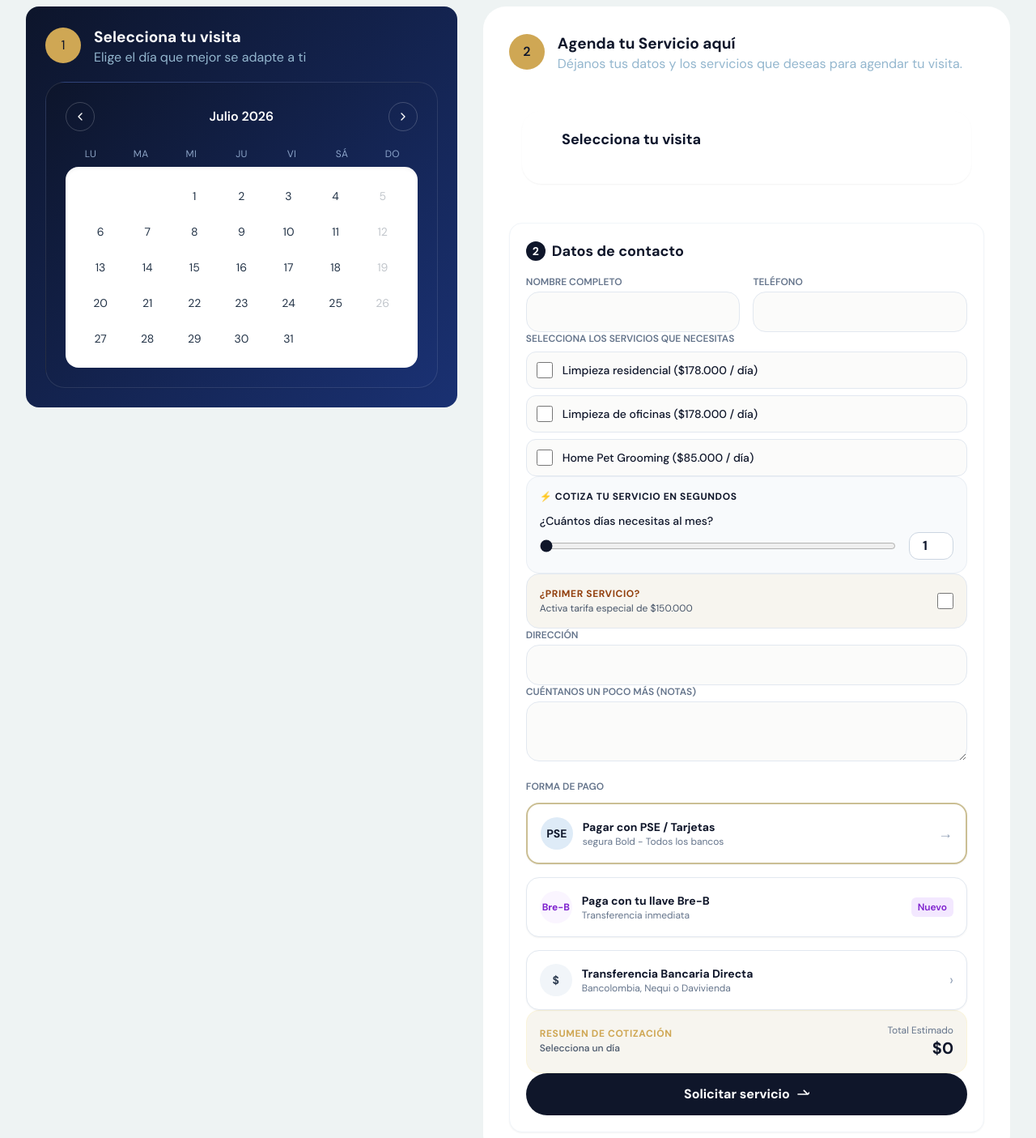
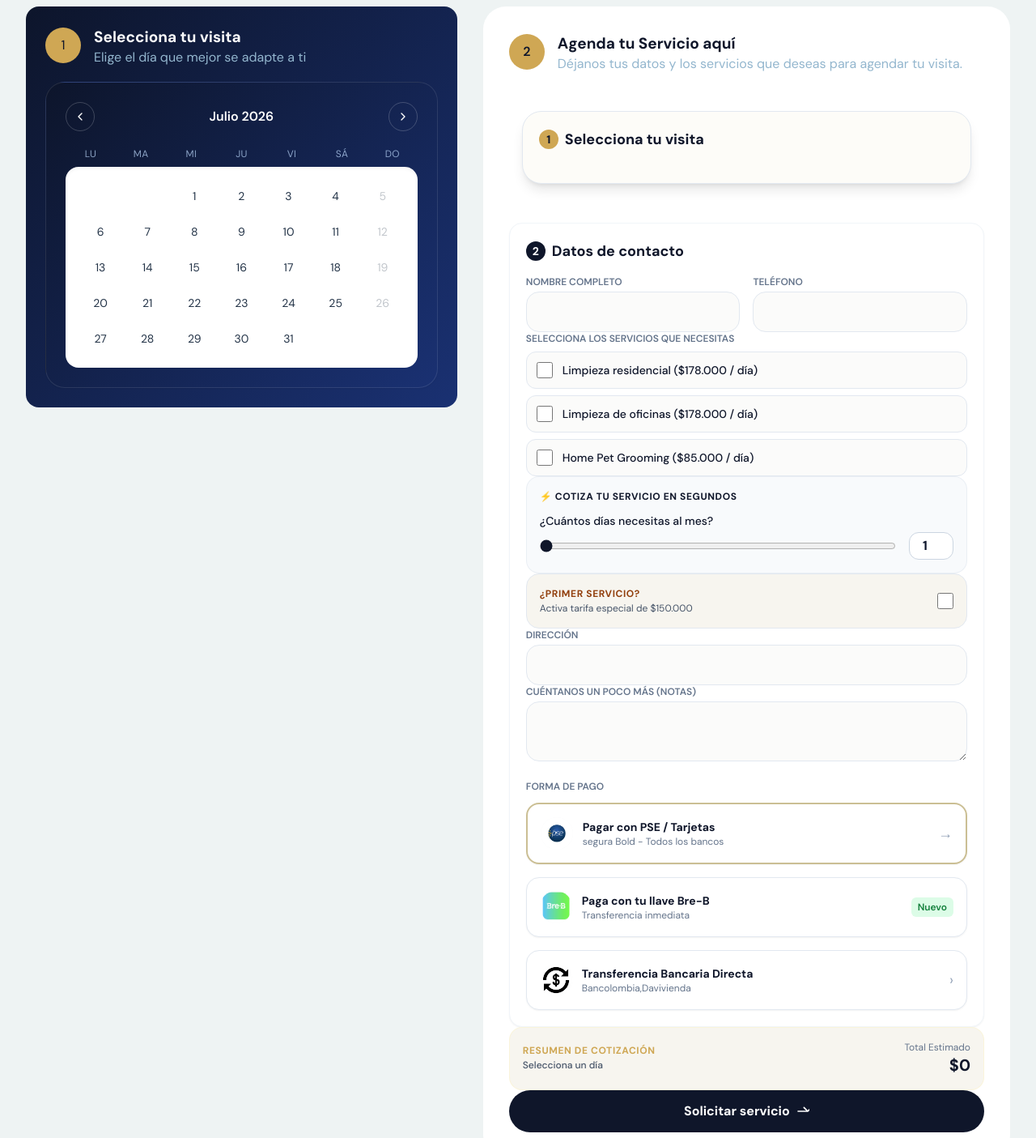
Before and after one commit to procleancomercial/proclean-web, a plain HTML site: page index.html in a window 1280 px wide. Shown: the part 2560-3965 px from the top of the page at 81% size. Drawn offline with nearby package versions, Linux system fonts and the light colour scheme.

Commit message:
Actualización de estilos de pago

```diff
--- a/index.html
+++ b/index.html
@@ -854,7 +854,7 @@
         </section>
         <section id="agenda" class="py-20 lg:py-28 bg-[#eef3f3]">
             <div class="max-w-7xl mx-auto px-5 lg:px-8">
-                <div class="max-w-2xl mb-10">
+                <div class="max-w-2xl mb-10 mx-auto text-center flex flex-col items-center">
                     <p data-template-id="booking-eyebrow"
                         class="canva-text text-xs tracking-[.28em] uppercase font-semibold mb-4"
                         style="color: #CFA754; font-weight: 700; font-style: normal; font-size: 16px;">AGENDA
@@ -934,13 +934,12 @@
 
 
     <!-- TARJETA DEL CALENDARIO CON EL DEGRADADO OSCURO EN MOVIMIENTO -->
-                    <div class="mi-calendario-animado p-5 text-white rounded-3xl border border-white/10 shadow-sm w-full mb-6">
-                        <h3 class="text-lg font-bold text-[#0d152b] items-center gap-2 mb-4">
-                            <span class="bg-white/20 text-white rounded-full w-6 h-6 inline-flex items-center justify-center text-sm font-bold flex-shrink-0">1</span>
+                    <div class="mi-calendario-animado p-5 rounded-3xl border border-slate-200 shadow-lg w-full mb-6 bg-[#fdfcf8]">
+    <h3 class="text-lg font-bold text-[#0F162A] flex items-center gap-2 mb-4">
+        <span class="bg-[#CFA754] text-[#0F162A] rounded-full w-6 h-6 inline-flex items-center justify-center text-sm font-bold flex-shrink-0">1</span>
         Selecciona tu visita
     </h3>
 
-                        <!-- El contenedor se queda limpio para que el calendario blanco resalte encima -->
     <div id="calendarContainer" class="mb-5"></div>
 
     <input type="hidden" id="bookingDate" value="2026-06-30">
@@ -1033,13 +1032,12 @@
 
     <div class="grid grid-cols-1 gap-4">
 
+    <!-- PSE -->
     <a href="https://checkout.bold.co/payment/LNK_QMFMMNY3DK" target="_blank"
        onclick="document.getElementById('paymentMethod').value = 'PSE / Tarjeta';"
        class="flex items-center justify-between p-4 bg-white border-2 border-[#cbbf94] rounded-2xl shadow-sm hover:shadow-md hover:border-[#0F162A] transition-all group">
         <div class="flex items-center gap-3">
-            <div class="w-10 h-10 rounded-full bg-[#deebf7] flex items-center justify-center font-bold text-[#0F162A] text-sm">
-                PSE
-            </div>
+            <img src="imagenes/imagpse.png"PSE" class="w-10 h-10 rounded-full object-cover bg-gray-50">
             <div>
                 <p class="font-bold text-[#0F162A] text-sm group-hover:text-blue-600 transition-colors">Pagar con PSE / Tarjetas</p>
                 <p class="text-xs text-slate-500">segura Bold - Todos los bancos</p>
@@ -1048,33 +1046,32 @@
         <span class="text-slate-400 group-hover:translate-x-1 transition-transform text-lg font-bold">→</span>
     </a>
 
+    <!-- Bre-B -->
     <button type="button" onclick="document.getElementById('paymentMethod').value = 'Bre-B';"
             class="flex items-center justify-between p-4 bg-white border border-slate-200 rounded-2xl shadow-sm hover:border-[#cbbf94] transition-all group text-left">
         <div class="flex items-center gap-3">
-            <div class="w-10 h-10 rounded-full bg-purple-50 flex items-center justify-center font-bold text-purple-700 text-xs">
-                Bre-B
-            </div>
+            <img src="imagenes/Marca-Bre-B.png.webp"Bre-B" class="w-10 h-10 rounded-full object-cover bg-gray-50">
             <div>
                 <p class="font-bold text-[#0F162A] text-sm">Paga con tu llave Bre-B</p>
                 <p class="text-xs text-slate-500">Transferencia inmediata</p>
             </div>
         </div>
-        <span class="text-xs font-semibold bg-purple-100 text-purple-700 px-2 py-1 rounded-md">Nuevo</span>
+        <span class="text-xs font-semibold bg-green-100 text-green-700 px-2 py-1 rounded-md">Nuevo</span>
     </button>
 
+    <!-- Transferencia -->
     <button type="button" onclick="document.getElementById('paymentMethod').value = 'Transferencia Bancaria';"
             class="flex items-center justify-between p-4 bg-white border border-slate-200 rounded-2xl shadow-sm hover:border-[#cbbf94] transition-all group text-left">
         <div class="flex items-center gap-3">
-            <div class="w-10 h-10 rounded-full bg-slate-100 flex items-center justify-center font-bold text-slate-700 text-sm">
-                $
-            </div>
+            <img src="imagenes/transfe.jpg"alt="Bancos" class="w-10 h-10 rounded-full object-cover bg-gray-50">
             <div>
                 <p class="font-bold text-[#0F162A] text-sm">Transferencia Bancaria Directa</p>
-                <p class="text-xs text-slate-500">Bancolombia, Nequi o Davivienda</p>
+                <p class="text-xs text-slate-500">Bancolombia,Davivienda</p>
             </div>
         </div>
         <span class="text-slate-400 text-lg">›</span>
     </button>
+</div>
 
 </div>
 </div>
```
Also changed, not shown: imagenes/Marca-Bre-B.png.webp (added), imagenes/bre-b.avif (added), imagenes/imagpse.png (added), imagenes/transfe.jpg (added). Lines whose indentation alone changed are shown as unchanged.
